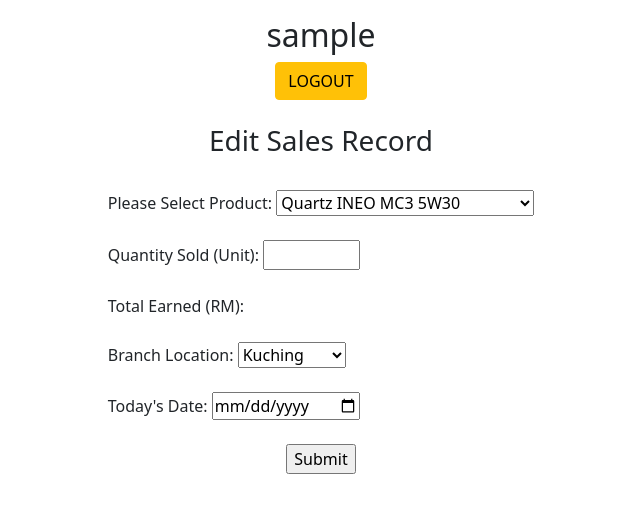
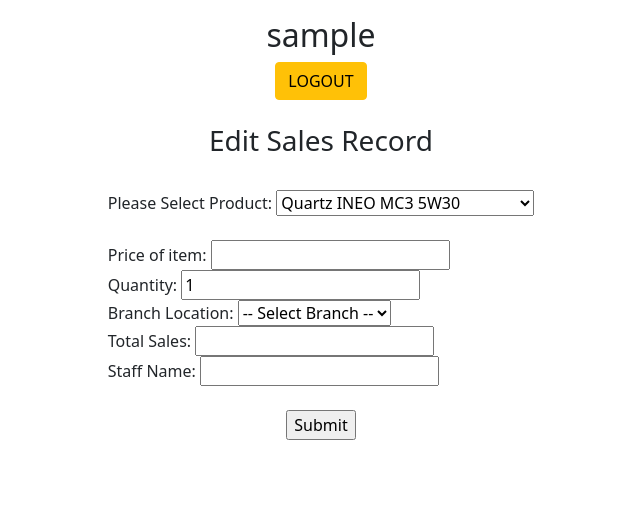
Before and after one commit to daniel-niiu/and-project, a PHP site: page /editsales.php in a window 1280 px wide. Shown: the part 524-1046 px from the top of the page, without its empty margins (319-959 px from the left). After the commit the page ends 964 px from the top, so only its background shows below. Run offline with PHP 8.4, Linux system fonts and the light colour scheme; the visitor is signed in with stand-in values (Sample User, id 1); data comes from the database, SQL or seed files in the repository; some libraries are stand-ins or nearby versions.

Commit message:
Update editsales.php

```diff
--- a/editsales.php
+++ b/editsales.php
@@ -72,20 +72,22 @@
 			<br>
 			<br>
 
-			<label for="qty"> Quantity Sold (Unit): </label>
-			<input type="number" id="qty" name="qty" min="1" max="100">
+			<!-- price txtbox-->
+			<label for="price"> Price of item: </label>
+			<input type ="text" id="price" name="price">
 
 			<br>
+
+			<!-- qty txtbox -->
+			<label for="qty"> Quantity: </label>
+			<input type="text" name="qty" value="1"/>
 			<br>
 
-			<label for="total"> Total Earned (RM): </label>
-			<!-- display total price auto (retail price x qty ) -->
-
-			<br>
-			<br>
-
-			<label for="branch"> Branch Location: </label>
+			<!-- location txtbox-->
+			<label for="branch"> Branch Location:</label>
 		    <select name="branch" id="branch">
+				<option disabled selected> -- Select Branch -- </option>
+				<optgroup label ="Sarawak">
 					<option value="Kuching"> Kuching </option>
 					<option value="Samarahan"> Samarahan </option>
 					<option value="Serian"> Serian </option>
@@ -98,11 +100,48 @@
 					<option value="Miri"> Miri </option>
 					<option value="Kapit">Kapit </option>
 					<option value="Limbang">Limbang</option>
+				</optgroup>
+				<optgroup label="Sabah">
+					<option value="Beaufort">Beaufort </option>
+					<option value="Beluran">Beluran</option>
+					<option value="Kalabakan">Kalabakan</option>
+					<option value="Keningau">Keningau</option>
+					<option value="Kinabatangan">Kinabatangan</option>
+					<option value="KotaBelud"> Kota Belud</option>
+					<option value="KotaKinabalu">Kota Kinabalu </option>
+					<option value="KotaMarudu"> Kota Marudu </option>
+					<option value="KualaPenyu"> Kuala Penyu</option>
+					<option value="Kudat"> Kudat</option>
+					<option value="Kunak"> Kunak</option>
+					<option value="LahadDatu"> Lahad Datu </option>
+					<option value="Nabawan">Nabawan</option>
+					<option value="Papar"> Papar </option>
+					<option value="Penampang">Penampang</option>
+					<option value="Pitas">Pitas </option>
+					<option value="Putatan">Putatan</option>
+					<option value="Ranau">Ranau</option>
+					<option value="Sandakan">Sandakan</option>
+					<option value="Semporna">Semporna </option>
+					<option value="Sipitang">Sipitang</option>
+					<option value="Tambunan">Tambunan</option>
+					<option value="Tawau">Tawau </option>
+					<option value="Telupid">Telupid</option>
+					<option value="Tenom">Tenom</option>
+					<option value="Tongod">Tongod</option>
+					<option value="Tuaran">Tuaran</option>
+				</optgroup>
 			</select>
 
-			<br><br>
-			<label for="date"> Today's Date: </label>
-			<input type="date" id="date" name="date">
+			<br>
+
+			<label for="total"> Total Sales: </label>
+			<input type="text" id="total" name="total">
+
+			<br>
+
+			<label for="staff"> Staff Name: </label>
+			<input type="text" id="staff" name="staff">
+
 
 			<br><br>
 			<div style="text-align:center;">
@@ -111,6 +150,37 @@
 
 			<br><br>
 		</form>
+
+			<?php
+			if (isset($_POST['editsales']))
+			{
+				$products = $_POST['products'];
+				$price = $_POST['price'];
+				$qty = $_POST['qty'];
+				$branch = $_POST['branch'];
+				$total = $_POST['total'];
+				$staff = $_POST['staff'];
+
+				$date = date("Y-m-d H:i:s");
+
+
+				$sql = "update sales SET sales_quantity= '$qty', sales_total='$total', staff_username = '$staff', product_name = '$products' where sales_location = '$branch'";
+
+				if(mysqli_query($conn, $sql))
+				{
+					echo "<p> Edited Sales Data Stored Sucessfully</p>";
+				}
+				else
+				{
+					echo "<p> Problem with editing sales data </p>";
+				}
+
+
+			}
+				mysqli_close($conn);
+
+			?>
+
 </body>
 </html>
 <?php
```
Lines whose indentation alone changed are shown as unchanged.
